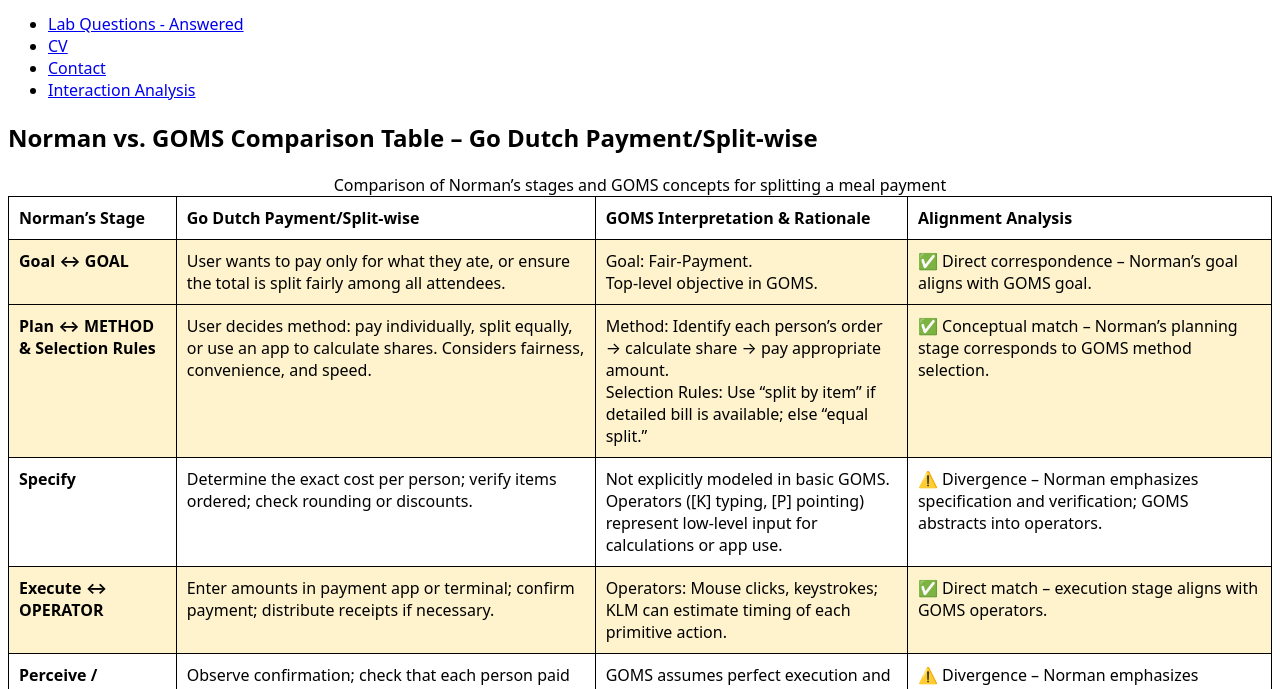
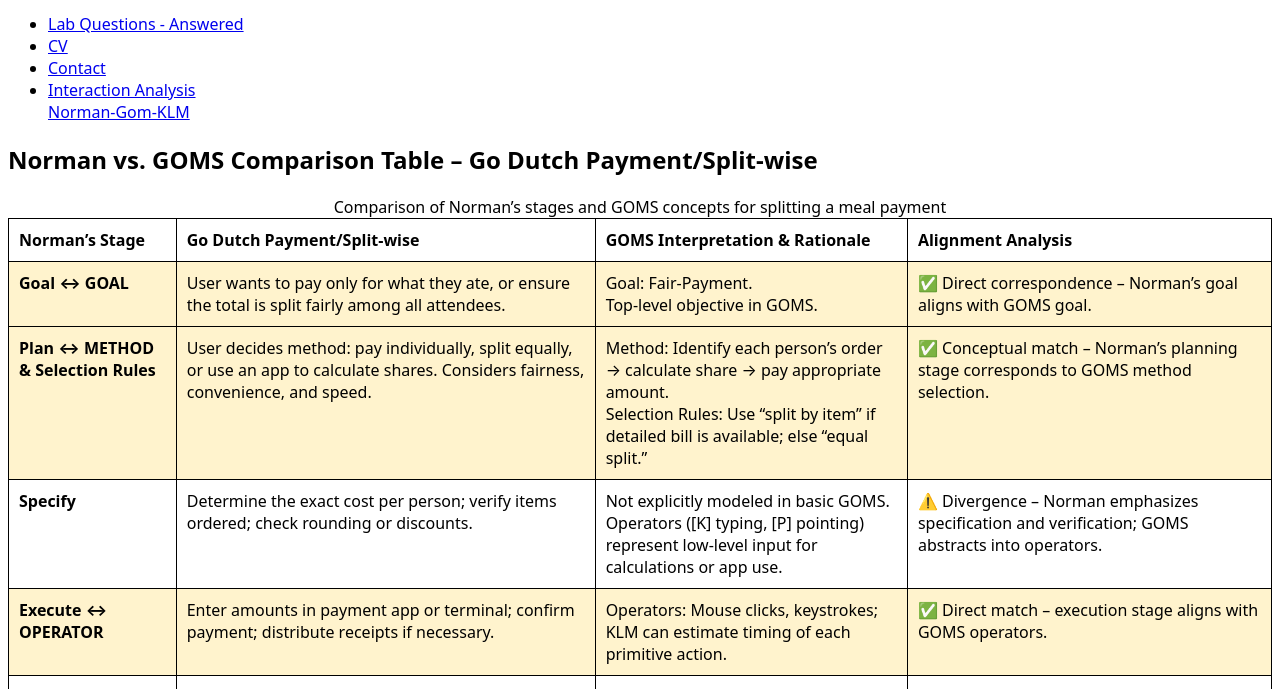
Before and after one commit to M-Usaid1/Assignment1--HCI-and-CG-, a plain HTML site: page Analysis.html in a window 1280 px wide. Shown: the part 111-800 px from the top of the page. Drawn offline with Linux system fonts and the light colour scheme.

Commit message:
Add link to Nav Bar

```diff
--- a/Analysis.html
+++ b/Analysis.html
@@ -40,7 +40,7 @@
       <li><a href="cv.html">CV</a></li>
       <li><a href="contact.html">Contact</a></li>
       <li><a href="analysis.html" aria-current="page">Interaction Analysis</a></li>
-
+      </li><a href="Norman-Gom-KLM.html">Norman-Gom-KLM</a></li>
     </ul>
   </nav>
 
```
